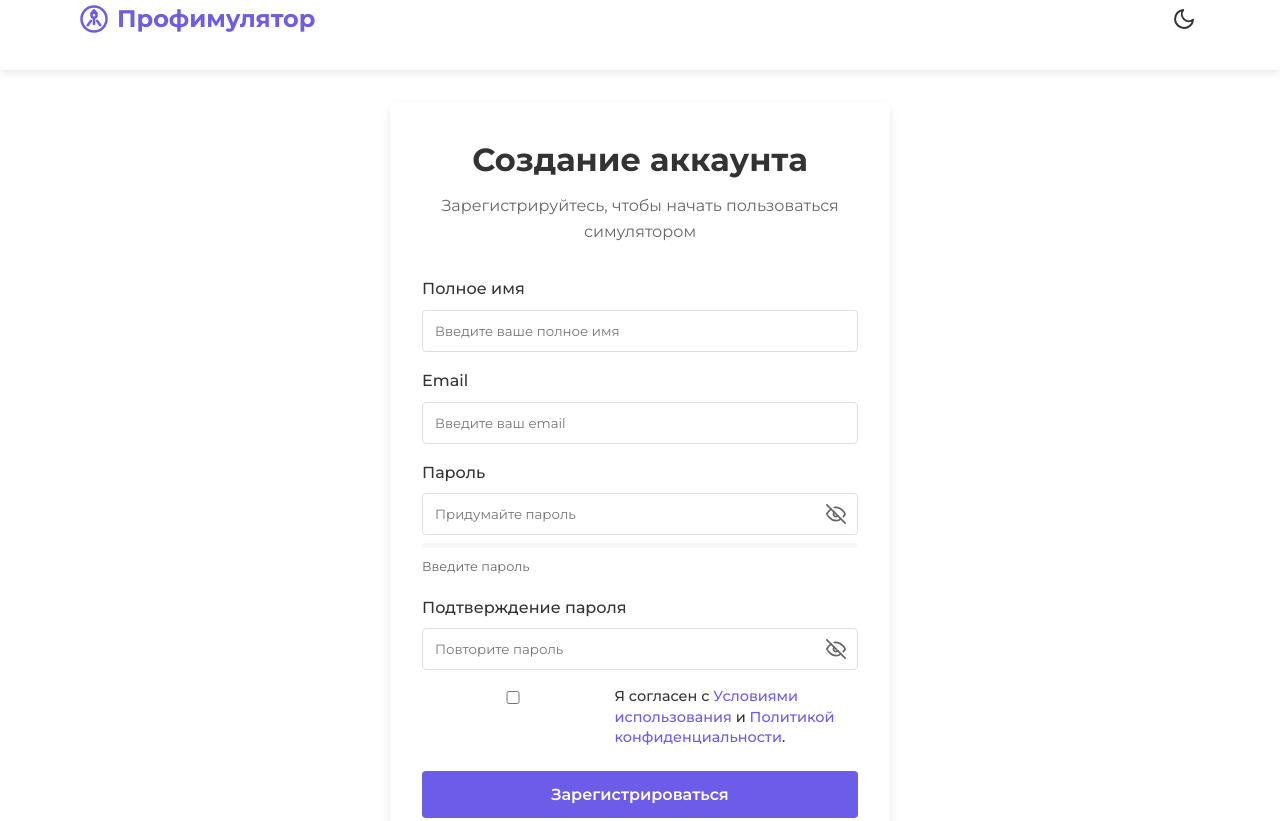
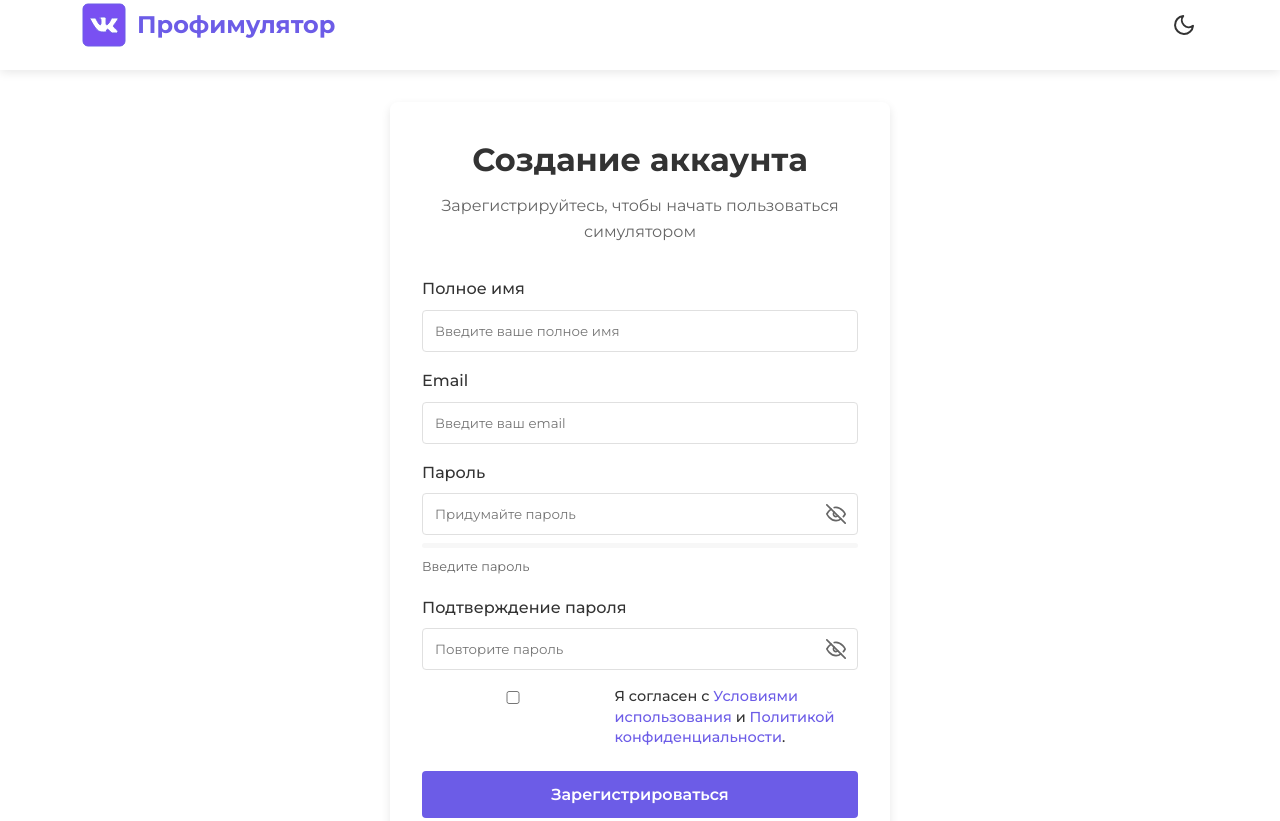
Before and after one commit to Giomio007/giomio.github.io, a plain HTML site: page register.html in a window 1280 px wide. Shown: the top 821 px of the page. Drawn offline with Linux system fonts and the light colour scheme.

Commit message:
Update register.html

```diff
--- a/register.html
+++ b/register.html
@@ -15,14 +15,10 @@
         <div class="container">
             <nav class="nav">
                 <div class="logo">
-                    <svg width="30" height="30" viewBox="0 0 24 24" fill="none" stroke="currentColor" stroke-width="2" stroke-linecap="round" stroke-linejoin="round">
-                        <circle cx="12" cy="12" r="10"></circle>
-                        <path d="M14 9a2 2 0 1 1-4 0 2 2 0 0 1 4 0z"></path>
-                        <path d="M9.5 13.5L7 17"></path>
-                        <path d="M14.5 13.5L17 17"></path>
-                        <path d="M12 12v4"></path>
-                        <path d="M10 7.5l2-2.5 2 2.5"></path>
-                    </svg>
+                    <svg xmlns="http://www.w3.org/2000/svg" x="0px" y="0px" width="50" height="50" viewBox="0 0 50 50"
+style="fill:#7950F2;">
+    <path d="M41,4H9C6.24,4,4,6.24,4,9v32c0,2.76,2.24,5,5,5h32c2.76,0,5-2.24,5-5V9C46,6.24,43.76,4,41,4z M37.72,33l-3.73-0.01 c0,0-0.08,0.01-0.21,0.01c-0.3,0-0.92-0.08-1.65-0.58c-1.31-0.91-2.56-3.17-3.55-3.17c-0.07,0-0.13,0.01-0.19,0.03 c-0.86,0.27-1.12,1.13-1.12,2.18c0,0.37-0.26,0.54-0.96,0.54h-1.93c-2.16,0-4.25-0.05-6.6-2.62c-3.46-3.79-6.7-10.53-6.7-10.53 s-0.18-0.39,0.01-0.62c0.18-0.21,0.6-0.23,0.76-0.23c0.04,0,0.06,0,0.06,0h4c0,0,0.37,0.07,0.64,0.27c0.23,0.17,0.35,0.48,0.35,0.48 s0.68,1.32,1.53,2.81c1.43,2.46,2.2,3.28,2.75,3.28c0.09,0,0.18-0.02,0.27-0.07c0.82-0.45,0.58-4.09,0.58-4.09s0.01-1.32-0.42-1.9 c-0.33-0.46-0.96-0.59-1.24-0.63c-0.22-0.03,0.14-0.55,0.62-0.79c0.62-0.3,1.65-0.36,2.89-0.36h0.6c1.17,0.02,1.2,0.14,1.66,0.25 c1.38,0.33,0.91,1.62,0.91,4.71c0,0.99-0.18,2.38,0.53,2.85c0.05,0.03,0.12,0.05,0.21,0.05c0.46,0,1.45-0.59,3.03-3.26 c0.88-1.52,1.56-3.03,1.56-3.03s0.15-0.27,0.38-0.41c0.22-0.13,0.22-0.13,0.51-0.13h0.03c0.32,0,3.5-0.03,4.2-0.03h0.08 c0.67,0,1.28,0.01,1.39,0.42c0.16,0.62-0.49,1.73-2.2,4.03c-2.82,3.77-3.14,3.49-0.8,5.67c2.24,2.08,2.7,3.09,2.78,3.22 C39.68,32.88,37.72,33,37.72,33z"></path>
+</svg>
                     <h1>Профимулятор</h1>
                 </div>
                 <div class="theme-toggle">
```
